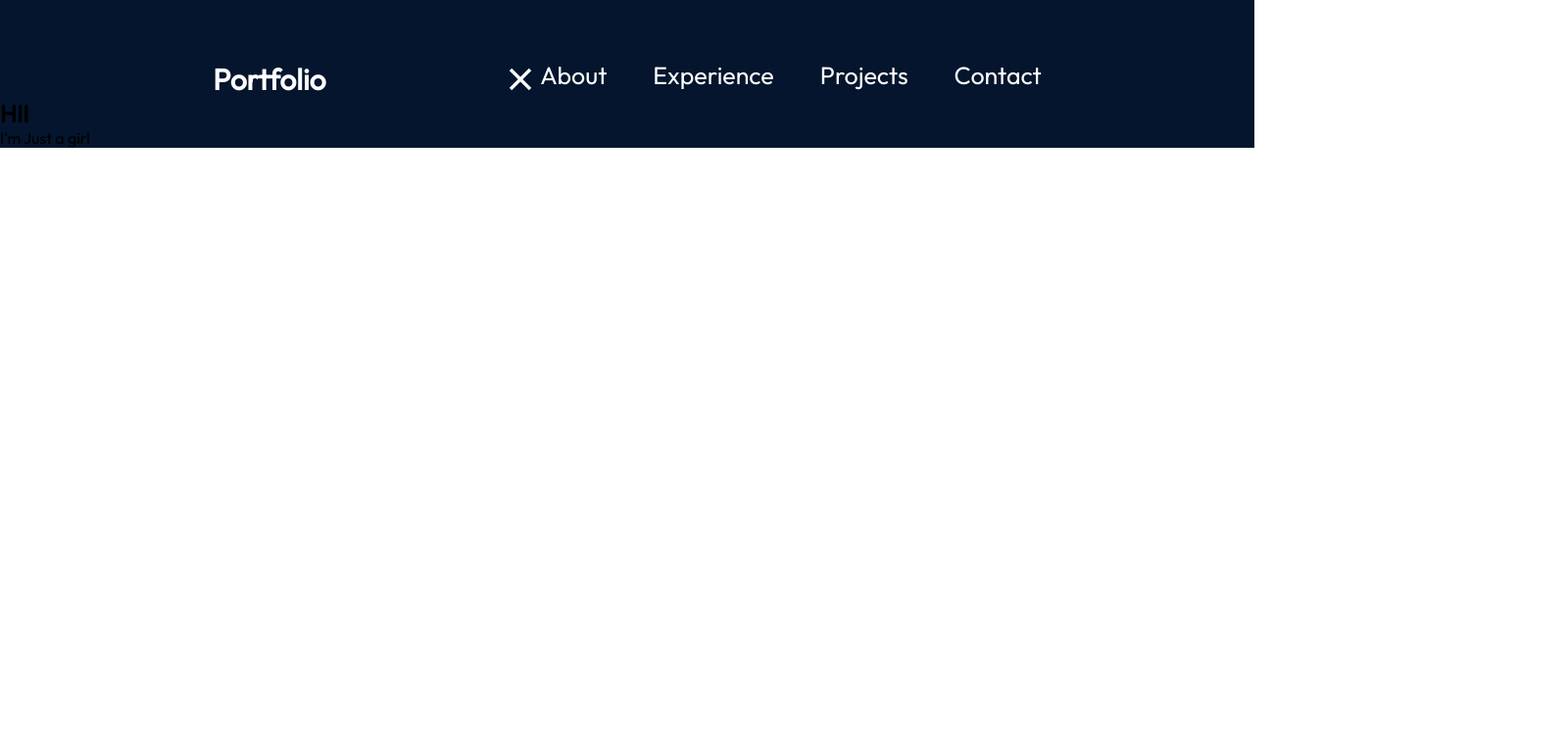
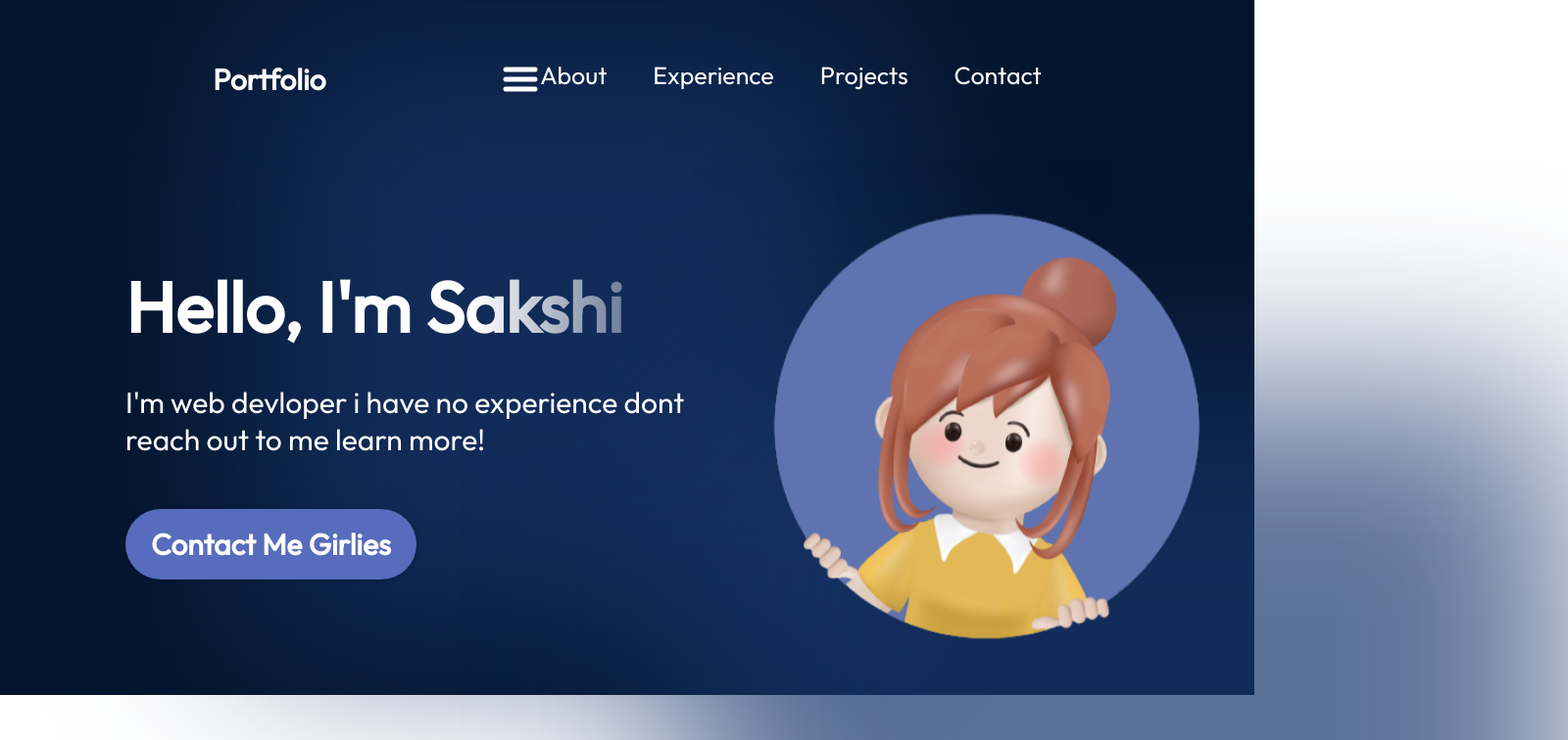
Before and after one commit to Sakshijagtap2004/Codecode, a React (Vite) app in the folder Portfolio/: page / in a window 1280 px wide. Shown: the top 756 px of the page at 98% size, 1600 px wide, since content can reach past the window. Built offline with nearby package versions, Linux system fonts and the light colour scheme.

Commit message:
name section done

```diff
--- a/Portfolio/src/components/Hero/Hero.jsx
+++ b/Portfolio/src/components/Hero/Hero.jsx
@@ -1,11 +1,20 @@
+
 import React from "react";
+import styles from "./Hero.module.css";
+import { getImageUrl } from "../../utlis";
 export const Hero = () => {
   return(
-  <section>
-   <div>
-    <h1>HII</h1>
-    <p>I'm Just a girl</p>
+  <section className={styles.container}>
+   <div className={styles.content}>
+    <h1 className={styles.title}>Hello, I'm Sakshi</h1>
+    <p className={styles.description}>I'm web devloper i have no experience dont reach out to me learn more!</p>
+    <a href="mailto:jagtapsakshi75@gmail.com" className={styles.contactBtn}>Contact Me Girlies</a>
    </div>
+   <img src={getImageUrl("hero/heroImage.png")}
+   alt="Hero image of me"
+   className={styles.heroImg}/>
+   <div className={styles.topBlur}/>
+   <div className={styles.bottomBlur}/>
   </section>
 
   );
--- a/Portfolio/src/components/Hero/Hero.module.css
+++ b/Portfolio/src/components/Hero/Hero.module.css
@@ -0,0 +1,106 @@
+@import "../../vars.css";
+.container{
+  position: relative;
+  display: flex;
+  align-items: center;
+  justify-content: space-between;
+  margin-top: 49px;
+  z-index: 1;
+  margin-left: 10%;
+
+}
+.content{
+  display: flex;
+  flex-direction: column;
+  align-items: flex-start;
+  color: var(--color-text);
+  z-index: 1;
+
+}
+.description{
+  font-size: 30px;
+  font-family: var(--font-roboto);
+  margin-bottom: 52px;
+
+}
+.title{
+  font-size: 72px;
+  font-weight: 900;
+  margin-bottom:33px ;
+  font-family: var(--font-roboto);
+  background: linear-gradient(90deg, rgba(255,255,255,1) 70%,
+  rgba(255,255,255,0) 120%);
+  -webkit-text-fill-color: transparent;
+  -webkit-background-clip: text;
+
+}
+.contactBtn{
+  text-decoration: none;
+  background-color: var(--color-primary);
+  color: var(--color-text);
+  border-radius: 100px;
+  font-size: 30px;
+  font-weight: 600;
+  padding: 17px 26px;
+  box-shadow: 0 0 4px 0 rgba(0,0,0,0.25);
+
+}
+
+.heroImg{
+  width: 50%;
+  z-index: 1;
+  animation-name: floating;
+  animation-duration: 3s;
+  animation-iteration-count: infinite;
+  animation-timing-function: ease-in-out;
+
+
+}
+@keyframes floating {
+  0%{
+    transform: translate(0, 0px);
+  }
+  50%{
+    transform: translate(0, 10px);
+  }
+  100%{
+    transform: translate(0,-0px );
+  }
+}
+.topBlur{
+  position: absolute;
+  width: 50vw;
+  height: 50vw;
+  min-width: 350px;
+  min-width: 350px;
+  top: -128px;
+  left: 10vw;
+  border: 764px;
+  background: rgba(25, 55, 109, 0.7);
+  filter: blur(100px);
+  z-index: 0;
+}
+.bottomBlur{
+  position: absolute;
+  width: 70vw;
+  height: 50vw;
+  min-width: 350px;
+  min-width: 250px;
+  top: 246px;
+  right: -25vw;
+  border: 764px;
+  background: rgba(25, 55, 109, 0.7);
+  filter: blur(100px);
+  z-index: 0;
+
+
+}
+@media screen and (max-width: 830px){
+  .container {
+    flex-direction: column-reverse;
+
+  }
+  .content {
+    align-items: center;
+  }
+}
--- a/Portfolio/src/components/Navbar/navbar.jsx
+++ b/Portfolio/src/components/Navbar/navbar.jsx
@@ -2,7 +2,7 @@
 import styles from "./Navbar.module.css";
 import { getImageUrl } from "../../utlis";
 export const Navbar = () => {
-  const [menuOpen, setMenuopen] = useState(false);
+  const [menuOpen, setMenuOpen] = useState(false);
   return (
     <nav className={styles.navbar}>
       <a className={styles.title} href = "/">
@@ -10,17 +10,18 @@
         </a>
       <div className={styles.menu}>
         <img
-        className={styles.menubtn}
+        className={styles.menuBtn}
         src={
           menuOpen
-          ? getImageUrl("nav/menuIcon.png")
-          : getImageUrl("nav/closeIcon.png")
+          ? getImageUrl("nav/closeIcon.png")
+          : getImageUrl("nav/menuIcon.png")
         }
         alt="menu-button"
-        onClick={() => setMenuopen(!menuOpen)}
+        onClick={() => setMenuOpen(!menuOpen)}
         />
         <ul className={`${styles.menuItems} ${menuOpen && styles.menuOpen}`}
-        onClick={()=>setMenuopen(false)}>
+        onClick={()=>setMenuOpen(false)}
+        >
           <li>
             <a href="#about">About</a>
           </li>
--- a/Portfolio/src/vars.css
+++ b/Portfolio/src/vars.css
@@ -5,5 +5,5 @@
   --color-dark: #0b2447;
   --color-bg: #04152d;
 
-  --font-robot: "Roboto";
+  --font-robot0: "Roboto";
 }
```
Also changed, not shown: Portfolio/src/components/Navbar/Hero/Hero.jsx (deleted, +0 -13 lines).
